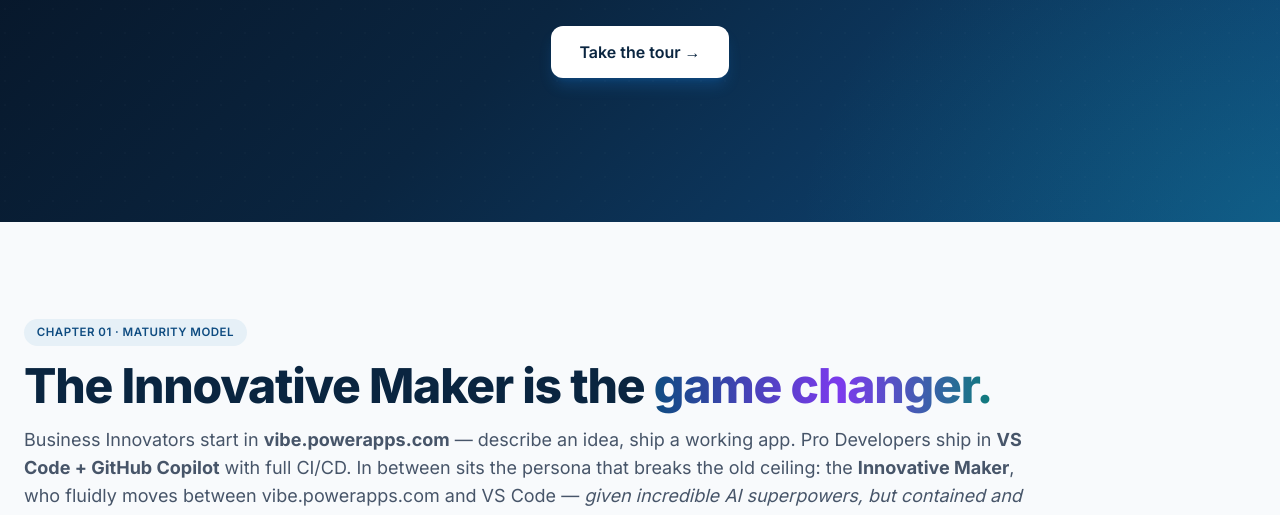
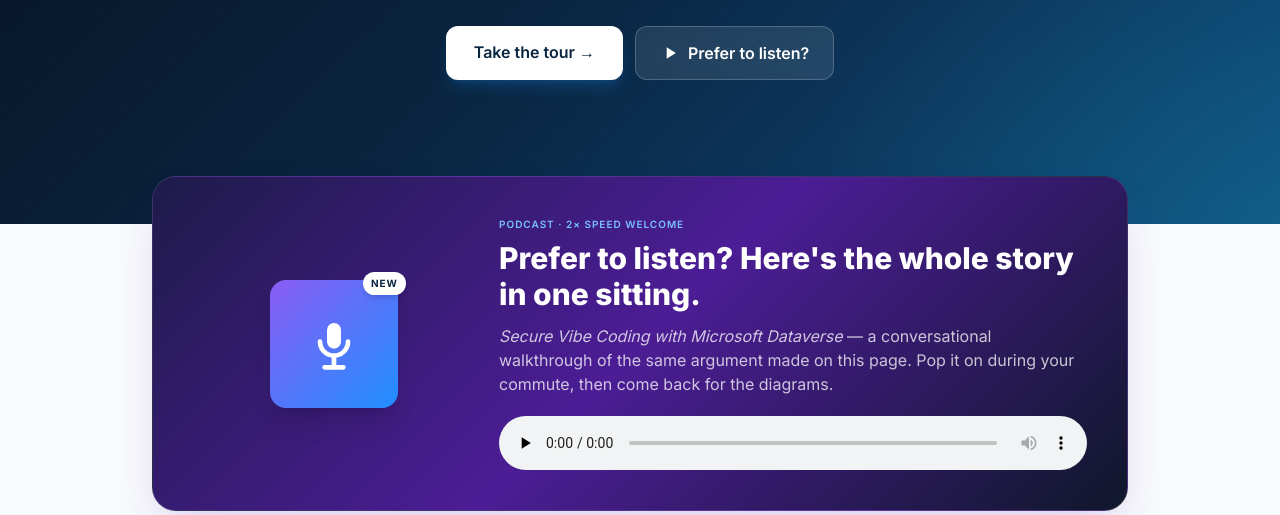
Before and after one commit to martycarreras-psnl/powerapps-codeapps-advantage, a plain HTML site: page index.html in a window 1280 px wide. Shown: the part 728-1243 px from the top of the page. Drawn offline with nearby package versions, Linux system fonts and the light colour scheme.

Commit message:
Add podcast overview section with hero CTA, nav link, and inline audio player

```diff
--- a/index.html
+++ b/index.html
@@ -240,6 +240,7 @@
     </a>
     <div class="chapter-links hidden md:flex gap-5 text-xs font-medium text-white/65">
       <a href="#top" data-link="top" class="hover:text-white">Top</a>
+      <a href="#listen" data-link="listen" class="hover:text-white">Listen</a>
       <a href="#maturity" data-link="maturity" class="hover:text-white">Maturity</a>
       <a href="#governance" data-link="governance" class="hover:text-white">Governance</a>
       <a href="#compliance" data-link="compliance" class="hover:text-white">Compliance</a>
@@ -268,14 +269,53 @@
         Build with AI speed. Govern with enterprise confidence.
       </p>
 
-      <div class="mt-10">
+      <div class="mt-10 flex flex-wrap justify-center gap-3">
         <a href="#maturity" class="inline-block bg-white text-ink-800 font-semibold px-7 py-3.5 rounded-xl hover:bg-mist transition shadow-lg shadow-azure-500/20">
           Take the tour →
+        </a>
+        <a href="#listen" class="inline-flex items-center gap-2 bg-white/10 backdrop-blur border border-white/20 text-white font-semibold px-6 py-3.5 rounded-xl hover:bg-white/20 transition">
+          <svg xmlns="http://www.w3.org/2000/svg" viewBox="0 0 24 24" fill="currentColor" class="w-5 h-5"><path d="M8 5v14l11-7z"/></svg>
+          Prefer to listen?
         </a>
       </div>
     </div>
   </div>
 </header>
+
+<!-- ============== PODCAST OVERVIEW ============== -->
+<section id="listen" class="relative -mt-12 z-10">
+  <div class="max-w-5xl mx-auto px-6">
+    <div class="reveal rounded-3xl p-8 md:p-10 shadow-2xl shadow-plum-700/20 border border-white/10"
+         style="background: linear-gradient(135deg, #1e1b4b 0%, #4c1d95 50%, #0f172a 100%);">
+      <div class="grid md:grid-cols-12 gap-6 items-center text-white">
+        <div class="md:col-span-4 flex md:justify-center">
+          <div class="relative">
+            <div class="w-28 h-28 md:w-32 md:h-32 rounded-2xl bg-gradient-to-br from-plum-500 to-azure-500 grid place-items-center shadow-xl">
+              <svg xmlns="http://www.w3.org/2000/svg" viewBox="0 0 24 24" fill="currentColor" class="w-14 h-14 text-white">
+                <path d="M12 14a3 3 0 0 0 3-3V6a3 3 0 0 0-6 0v5a3 3 0 0 0 3 3z"/>
+                <path d="M19 11a1 1 0 1 0-2 0 5 5 0 0 1-10 0 1 1 0 1 0-2 0 7 7 0 0 0 6 6.92V21H8a1 1 0 1 0 0 2h8a1 1 0 1 0 0-2h-3v-3.08A7 7 0 0 0 19 11z"/>
+              </svg>
+            </div>
+            <span class="absolute -top-2 -right-2 text-[10px] font-bold uppercase tracking-widest bg-white text-ink-800 px-2 py-1 rounded-full shadow-md">New</span>
+          </div>
+        </div>
+        <div class="md:col-span-8">
+          <div class="text-[10px] font-semibold uppercase tracking-widest text-azure-300">Podcast · 2× Speed Welcome</div>
+          <h3 class="mt-2 text-2xl md:text-3xl font-extrabold leading-tight">
+            Prefer to listen? Here's the whole story in one sitting.
+          </h3>
+          <p class="mt-3 text-white/75 max-w-2xl">
+            <em>Secure Vibe Coding with Microsoft Dataverse</em> &mdash; a conversational walkthrough of the same argument made on this page. Pop it on during your commute, then come back for the diagrams.
+          </p>
+          <audio controls preload="none" class="mt-5 w-full">
+            <source src="assets/Secure_vibe_coding_with_Microsoft_Dataverse.m4a" type="audio/mp4" />
+            Your browser doesn't support inline audio. <a href="assets/Secure_vibe_coding_with_Microsoft_Dataverse.m4a" class="underline">Download the episode</a>.
+          </audio>
+        </div>
+      </div>
+    </div>
+  </div>
+</section>
 
 <!-- ============== CHAPTER 1 · MATURITY ============== -->
 <section id="maturity" class="max-w-7xl mx-auto px-6 py-24">
```
Also changed, not shown: 1 other file.
